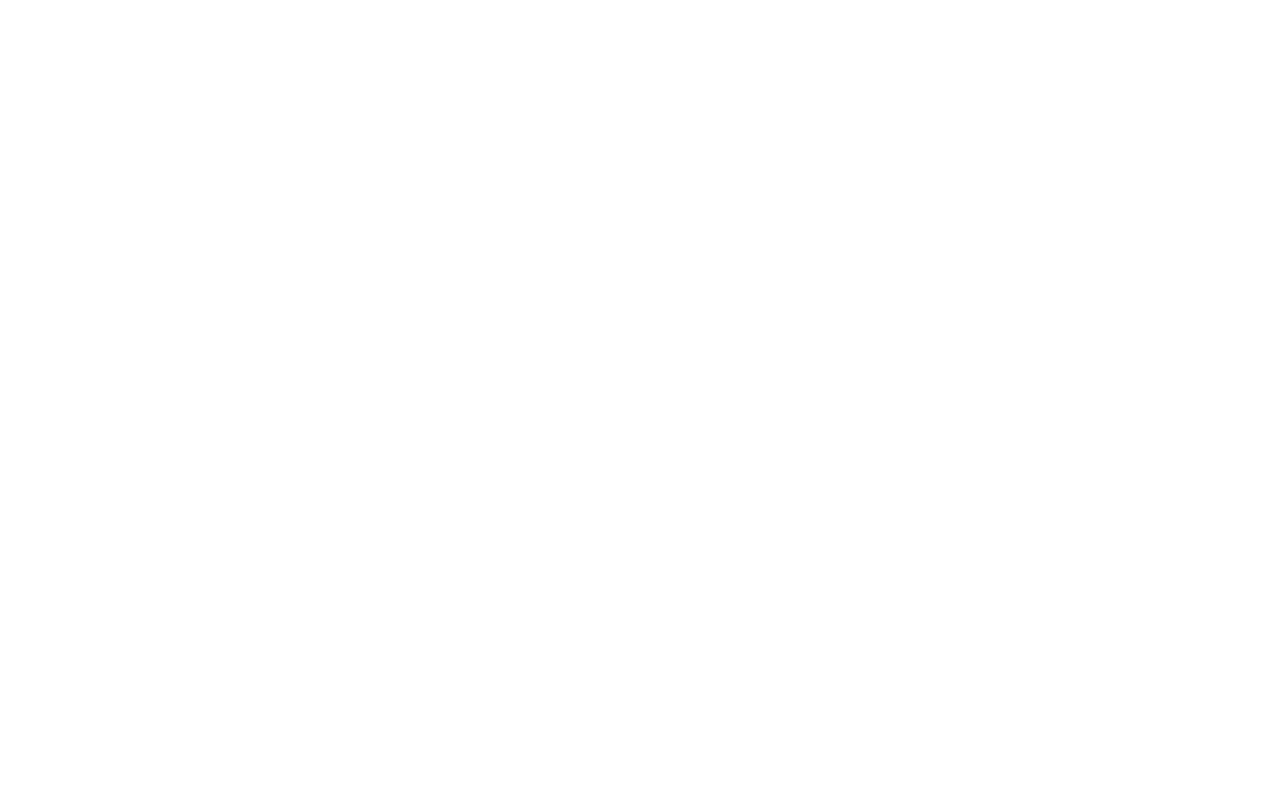
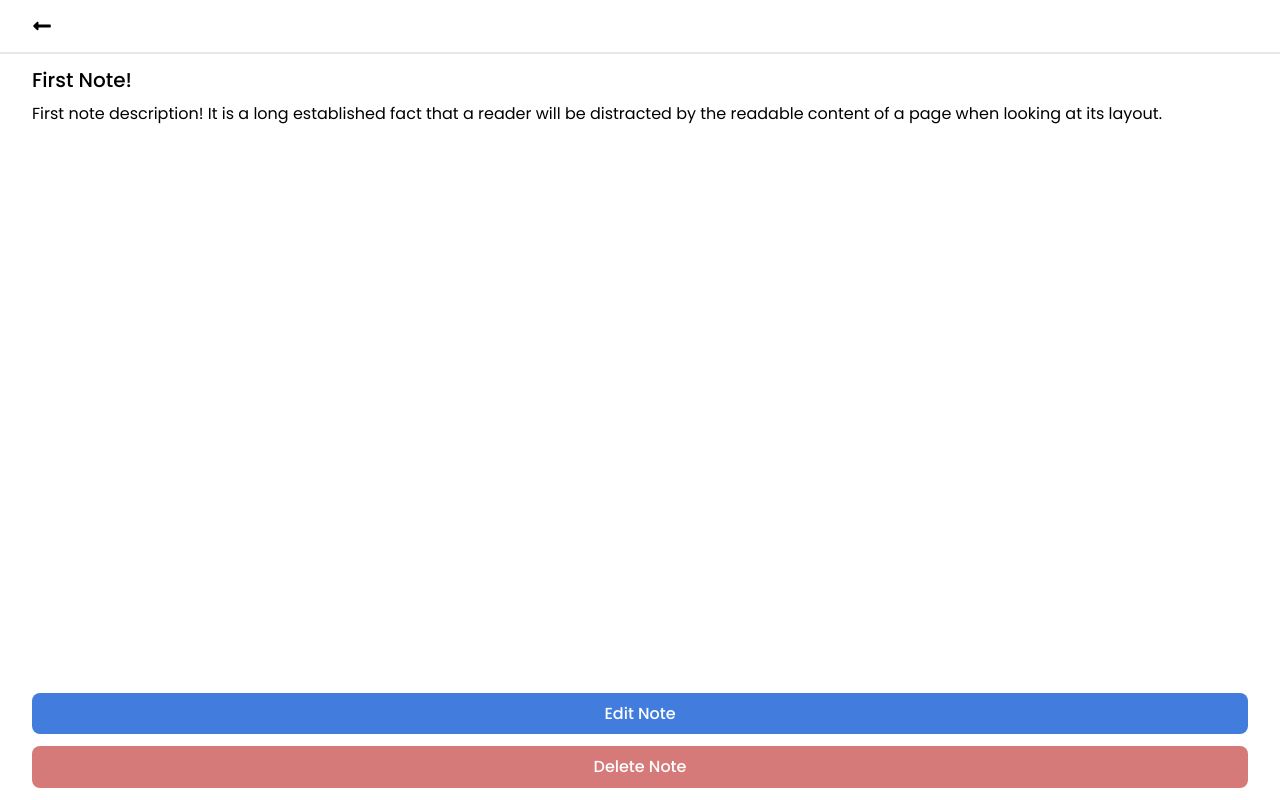
Before and after one commit to anderutan/note-app, a React (Vite) app: page /note/1 in a window 1280 px wide. Before the commit this address had no page. Built offline with nearby package versions, Linux system fonts and the light colour scheme.

Commit message:
add SingleNotePage.tsx

```diff
--- a/src/App.tsx
+++ b/src/App.tsx
@@ -1,6 +1,7 @@
 import { BrowserRouter, Routes, Route } from 'react-router-dom';
 import Home from './pages/Home';
 import AddNote from './pages/AddNote';
+import SingleNotePage from './pages/SingleNotePage';
 
 function App() {
   return (
@@ -8,6 +9,7 @@
       <Routes>
         <Route index element={<Home />} />
         <Route path='addnote' element={<AddNote />} />
+        <Route path='/note/:noteId' element={<SingleNotePage />} />
       </Routes>
     </BrowserRouter>
   );
--- a/src/components/Button.tsx
+++ b/src/components/Button.tsx
@@ -3,7 +3,7 @@
 type Props = {
   name: string;
   caseType: 'normal' | 'delete';
-  onClick: React.MouseEventHandler<HTMLButtonElement>;
+  onClick?: React.MouseEventHandler<HTMLButtonElement>;
 };
 
 const Button = ({ name, caseType, onClick }: Props) => {
@@ -11,7 +11,7 @@
     <button
       className={`${
         caseType === 'normal' ? 'bg-[#427DDE]' : 'bg-[#D67979]'
-      } w-full  text-white py-3 my-3 font-medium rounded-lg`}
+      } w-full  text-white py-3 mb-3 font-medium rounded-lg`}
       onClick={onClick}
     >
       {name}
--- a/src/components/NoteCard.tsx
+++ b/src/components/NoteCard.tsx
@@ -1,6 +1,7 @@
 import type { NotesState } from '../features/notes/notesSlice';
 import { FaRegTrashCan } from 'react-icons/fa6';
 import truncateString from '../utils/truncateString';
+import { Link } from 'react-router-dom';
 
 interface NoteCardProps {
   note: NotesState;
@@ -10,11 +11,11 @@
   return (
     <div className='flex p-3 bg-white shadow-xl mb-3 rounded-lg'>
       <button className='w-3 h-3 bg-[#A3A3A3] rounded-full mt-2 mr-3'></button>
-      <div className='flex-1'>
+      <Link to={`/note/${note.id}`} className='flex-1'>
         <h3 className='text-lg font-medium'>{note.title}</h3>
         <p className='text-sm mb-1'>{truncateString(note.description, 80)}</p>
         <p className='text-xs font-light'>{note.lastModifiedTime}</p>
-      </div>
+      </Link>
       <button className='mt-auto ml-3'>
         <FaRegTrashCan className='text-lg' />
       </button>
--- a/src/features/notes/notesSlice.ts
+++ b/src/features/notes/notesSlice.ts
@@ -2,7 +2,7 @@
 import { currentTime } from '../../utils/currentTime';
 
 export interface NotesState {
-  id: number;
+  id: string;
   title: string;
   description: string;
   lastModifiedTime?: string;
@@ -13,7 +13,7 @@
 
 const initialState: NotesState[] = [
   {
-    id: 1,
+    id: '1',
     title: 'First Note!',
     description:
       'First note description! It is a long established fact that a reader will be distracted by the readable content of a page when looking at its layout.',
@@ -23,7 +23,7 @@
     createdDate: '5 June 2024',
   },
   {
-    id: 2,
+    id: '2',
     title: 'Second Note!',
     description:
       'Second note description! There are many variations of passages of Lorem Ipsum available, but the majority have suffered alteration in some form.',
--- /dev/null
+++ b/src/pages/SingleNotePage.tsx
@@ -0,0 +1,42 @@
+import { Link, useParams } from 'react-router-dom';
+import { useAppSelector } from '../state/hooks';
+import { FaLongArrowAltLeft } from 'react-icons/fa';
+import Button from '../components/Button';
+
+const SingleNotePage = () => {
+  const { noteId } = useParams();
+
+  const note = useAppSelector((state) =>
+    state.Notes.find((note) => note.id === noteId)
+  );
+
+  if (!note) {
+    return (
+      <section>
+        <h2>Note not found!</h2>
+      </section>
+    );
+  }
+
+  return (
+    <section className='w-full h-screen flex flex-col'>
+      <div className='py-4 px-8 border-b-2'>
+        <Link to='/'>
+          <FaLongArrowAltLeft className='text-xl' />
+        </Link>
+      </div>
+      <article className='flex-1 px-8 pt-3'>
+        <h2 className='text-xl font-medium mb-2'>{note?.title}</h2>
+        <p className='text-justify'>{note?.description}</p>
+      </article>
+      <div className='px-8'>
+        <Link to={`/editnote/${noteId}`}>
+          <Button name='Edit Note' caseType='normal' />
+        </Link>
+        <Button name='Delete Note' caseType='delete' />
+      </div>
+    </section>
+  );
+};
+
+export default SingleNotePage;
```
